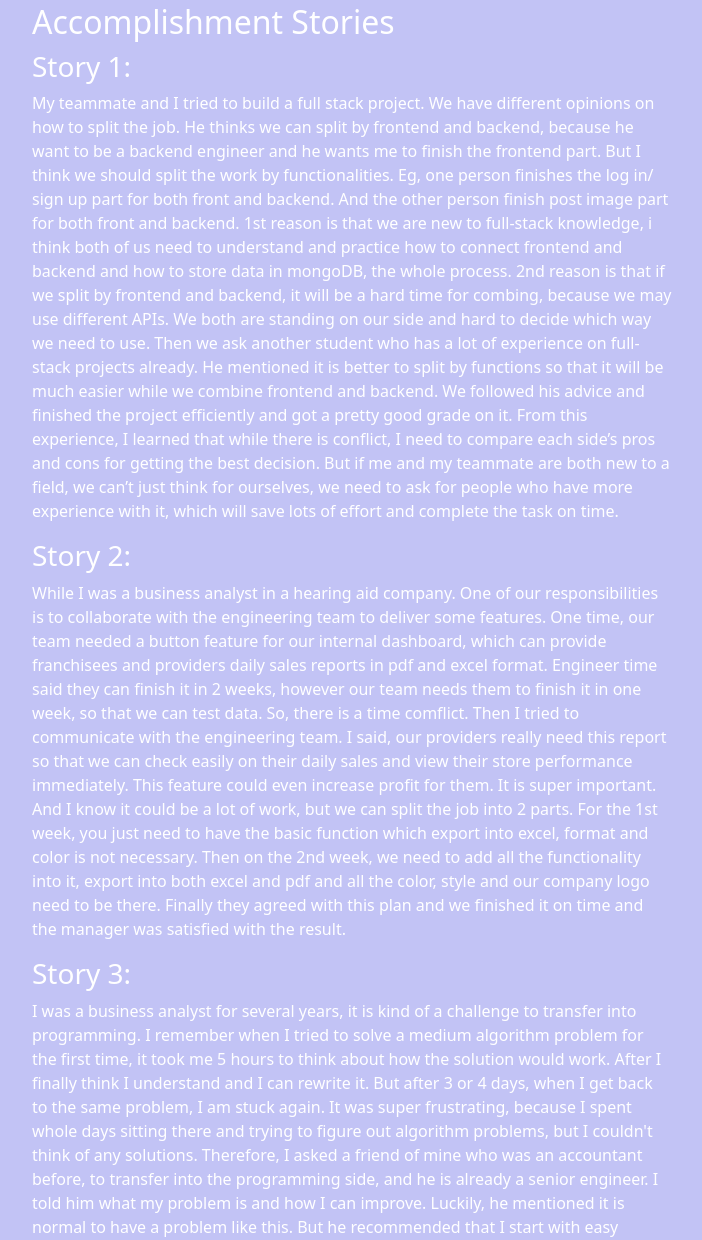
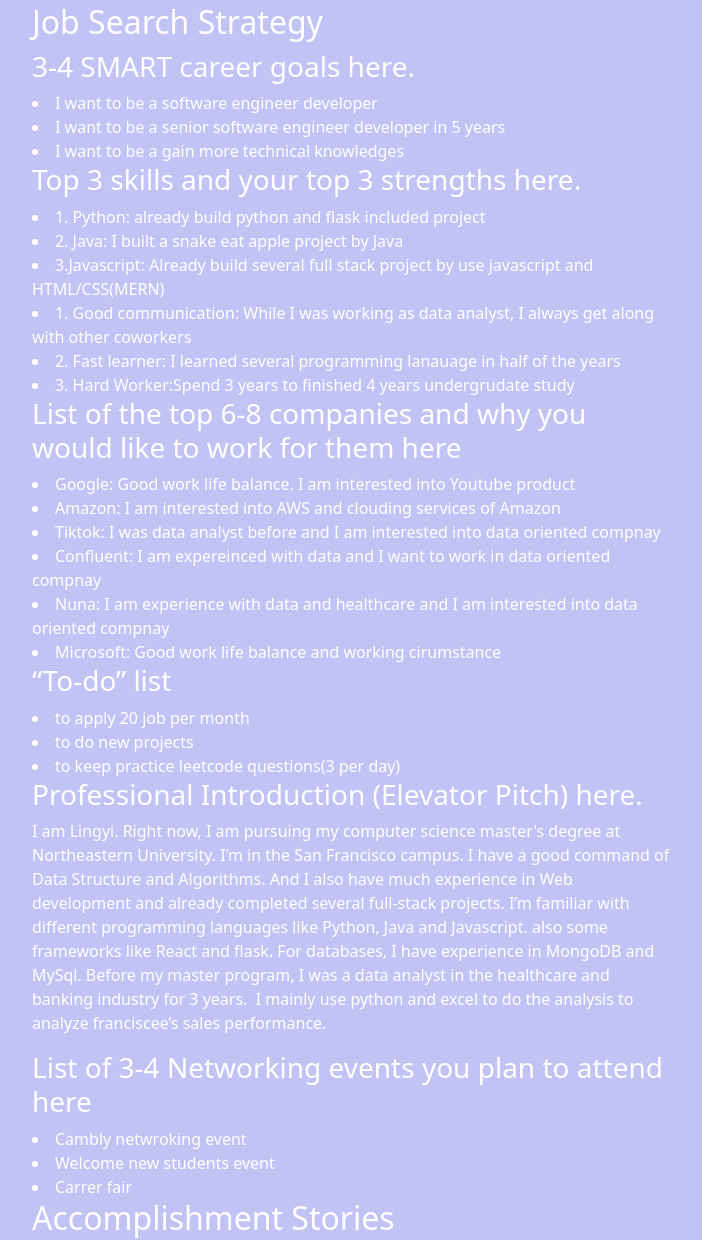
Before and after one commit to EloiseZLY/HomePage, a website: page project.html in a window 1280 px wide. Shown: the part 836-2076 px from the top of the page, without its empty margins (288-990 px from the left). Drawn offline with nearby package versions, Linux system fonts and the light colour scheme.

Commit message:
Add files via upload

```diff
--- a/project.html
+++ b/project.html
@@ -114,7 +114,75 @@
           field that will allow me to make a difference in the field of
           technology.
         </p>
+        <h2>Job Search Strategy</h2>
+        <h3>3-4 SMART career goals here.</h3>
+        <li>I want to be a software engineer developer</li>
+        <li>I want to be a senior software engineer developer in 5 years</li>
+        <li>I want to be a gain more technical knowledges</li>
+        <h3>Top 3 skills and your top 3 strengths here.</h3>
+        <li>1. Python: already build python and flask included project</li>
+        <li>2. Java: I built a snake eat apple project by Java</li>
+        <li>
+          3.Javascript: Already build several full stack project by use
+          javascript and HTML/CSS(MERN)
+        </li>
+        <li>
+          1. Good communication: While I was working as data analyst, I always
+          get along with other coworkers
+        </li>
+        <li>
+          2. Fast learner: I learned several programming lanauage in half of the
+          years
+        </li>
+        <li>
+          3. Hard Worker:Spend 3 years to finished 4 years undergrudate study
+        </li>
+        <h3>
+          List of the top 6-8 companies and why you would like to work for them
+          here
+        </h3>
+        <li>
+          Google: Good work life balance. I am interested into Youtube product
+        </li>
+        <li>
+          Amazon: I am interested into AWS and clouding services of Amazon
+        </li>
+        <li>
+          Tiktok: I was data analyst before and I am interested into data
+          oriented compnay
+        </li>
+        <li>
+          Confluent: I am expereinced with data and I want to work in data
+          oriented compnay
+        </li>
+        <li>
+          Nuna: I am experience with data and healthcare and I am interested
+          into data oriented compnay
+        </li>
+        <li>Microsoft: Good work life balance and working cirumstance</li>
 
+        <h3>“To-do” list</h3>
+        <li>to apply 20 job per month</li>
+        <li>to do new projects</li>
+        <li>to keep practice leetcode questions(3 per day)</li>
+
+        <h3>Professional Introduction (Elevator Pitch) here.</h3>
+        <p>
+          I am Lingyi. Right now, I am pursuing my computer science master's
+          degree at Northeastern University. I’m in the San Francisco campus. I
+          have a good command of Data Structure and Algorithms. And I also have
+          much experience in Web development and already completed several
+          full-stack projects. I’m familiar with different programming languages
+          like Python, Java and Javascript. also some frameworks like React and
+          flask. For databases, I have experience in MongoDB and MySql. Before
+          my master program, I was a data analyst in the healthcare and banking
+          industry for 3 years.  I mainly use python and excel to do the
+          analysis to analyze franciscee’s sales performance.
+        </p>
+        <h3>List of 3-4 Networking events you plan to attend here</h3>
+        <li>Cambly netwroking event</li>
+        <li>Welcome new students event</li>
+        <li>Carrer fair</li>
         <h2>Accomplishment Stories</h2>
         <h3>Story 1:</h3>
         <p>
```
